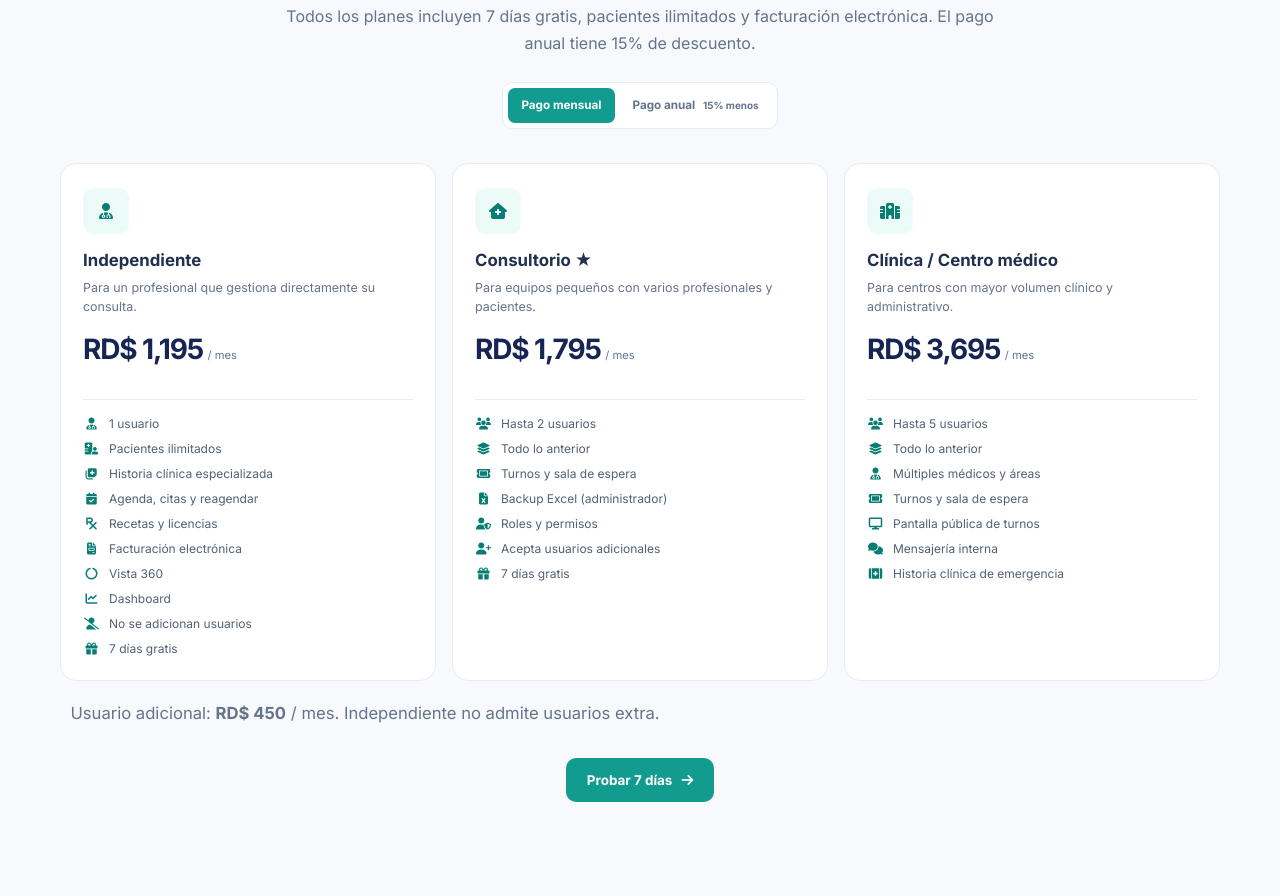
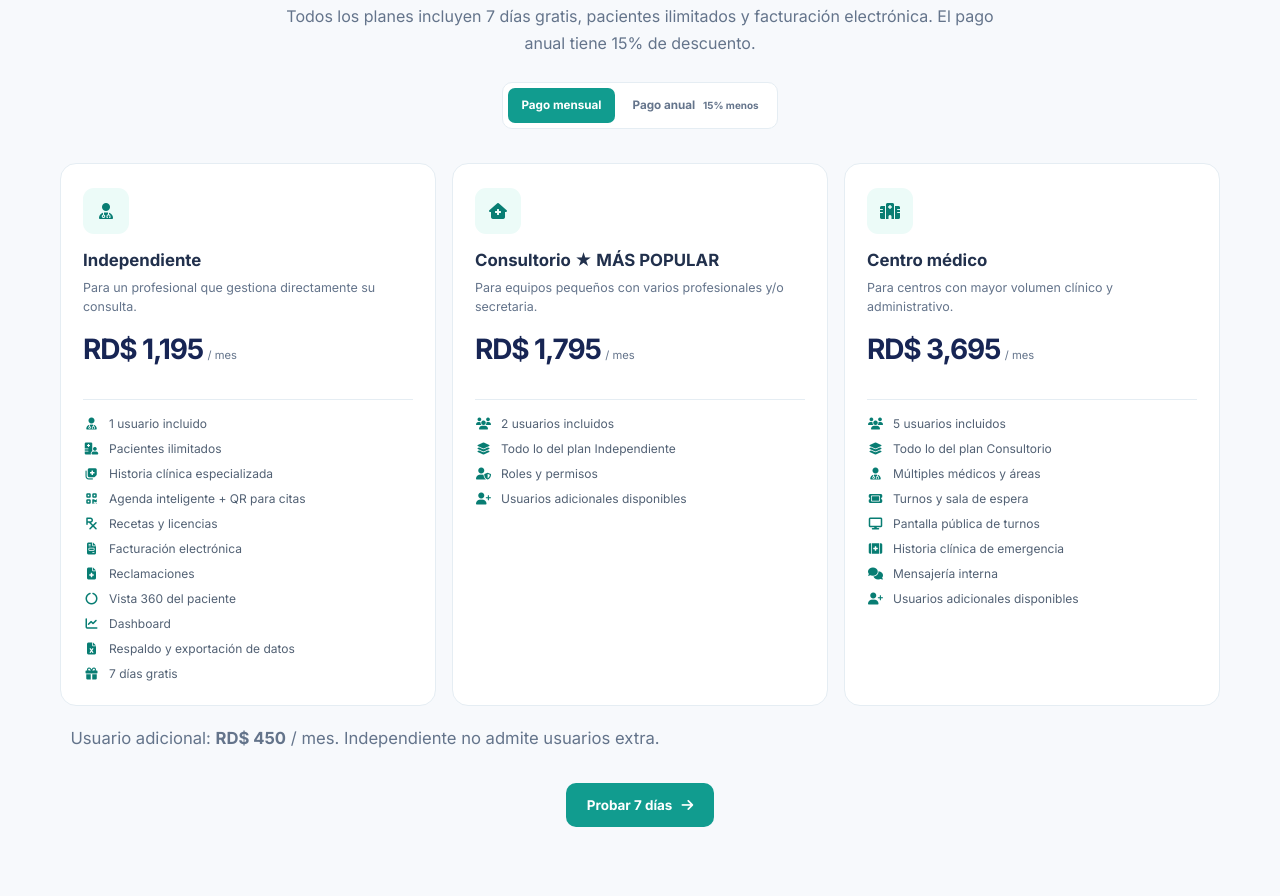
Before and after one commit to draramirezr/Facturacion-Medica, a Flask app: page / in a window 1280 px wide. Shown: the part 1905-2801 px from the top of the page. Run offline with Flask 3, Linux system fonts and the light colour scheme; some libraries are stand-ins or nearby versions.

Commit message:
fix: alinear beneficios de planes y renombrar a Centro médico.
La home y el alta muestran las listas de cada plan y el nombre corto Centro médico.

```diff
--- a/templates/admin/empresas/form.html
+++ b/templates/admin/empresas/form.html
@@ -259,7 +259,7 @@
                             Consultorio (hasta 2 usuarios)
                         </option>
                         <option value="empresarial" {{ 'selected' if empresa and empresa['plan'] == 'empresarial' else '' }}>
-                            Clínica / Centro médico (hasta 5 usuarios)
+                            Centro médico (hasta 5 usuarios)
                         </option>
                     </select>
                 </div>
--- a/templates/admin/plataforma/alta.html
+++ b/templates/admin/plataforma/alta.html
@@ -18,7 +18,7 @@
             <select class="form-select" id="plan" name="plan">
                 <option value="basico" {{ 'selected' if empresa.plan=='basico' }}>Independiente · RD$ 1,195 / mes · 1 usuario</option>
                 <option value="profesional" {{ 'selected' if empresa.plan=='profesional' }}>Consultorio · RD$ 1,795 / mes · 2 usuarios</option>
-                <option value="empresarial" {{ 'selected' if empresa.plan=='empresarial' }}>Clínica / Centro médico · RD$ 3,695 / mes · 5 usuarios</option>
+                <option value="empresarial" {{ 'selected' if empresa.plan=='empresarial' }}>Centro médico · RD$ 3,695 / mes · 5 usuarios</option>
             </select>
         </div>
         <div class="mb-3">
--- a/templates/admin/plataforma/factura_form.html
+++ b/templates/admin/plataforma/factura_form.html
@@ -41,7 +41,7 @@
                 <select class="form-select" id="plan" name="plan">
                     <option value="basico" {{ 'selected' if valores.plan=='basico' }}>Independiente · RD$ 1,195</option>
                     <option value="profesional" {{ 'selected' if valores.plan=='profesional' }}>Consultorio · RD$ 1,795</option>
-                    <option value="empresarial" {{ 'selected' if valores.plan=='empresarial' }}>Clínica / Centro médico · RD$ 3,695</option>
+                    <option value="empresarial" {{ 'selected' if valores.plan=='empresarial' }}>Centro médico · RD$ 3,695</option>
                 </select>
             </div>
             <div class="col-md-4">
--- a/templates/inicio.html
+++ b/templates/inicio.html
@@ -363,46 +363,45 @@
                         <p>Para un profesional que gestiona directamente su consulta.</p>
                         <div class="plan-price" data-monthly="RD$ 1,195" data-annual="RD$ 1,016"><strong>RD$ 1,195</strong> <span>/ mes</span><div class="annual-detail">RD$ 12,189 facturados anualmente</div></div>
                         <ul class="plan-limits">
-                            <li><i class="fas fa-user-doctor"></i>1 usuario</li>
+                            <li><i class="fas fa-user-doctor"></i>1 usuario incluido</li>
                             <li><i class="fas fa-hospital-user"></i>Pacientes ilimitados</li>
                             <li><i class="fas fa-notes-medical"></i>Historia clínica especializada</li>
-                            <li><i class="fas fa-calendar-check"></i>Agenda, citas y reagendar</li>
+                            <li><i class="fas fa-qrcode"></i>Agenda inteligente + QR para citas</li>
                             <li><i class="fas fa-prescription"></i>Recetas y licencias</li>
                             <li><i class="fas fa-file-invoice"></i>Facturación electrónica</li>
-                            <li><i class="fas fa-circle-notch"></i>Vista 360</li>
+                            <li><i class="fas fa-file-medical"></i>Reclamaciones</li>
+                            <li><i class="fas fa-circle-notch"></i>Vista 360 del paciente</li>
                             <li><i class="fas fa-chart-line"></i>Dashboard</li>
-                            <li><i class="fas fa-user-slash"></i>No se adicionan usuarios</li>
+                            <li><i class="fas fa-file-excel"></i>Respaldo y exportación de datos</li>
                             <li><i class="fas fa-gift"></i>7 días gratis</li>
                         </ul>
                     </article>
                     <article class="plan-option">
                         <div class="plan-option-icon"><i class="fas fa-house-medical"></i></div>
-                        <h3>Consultorio ★</h3>
-                        <p>Para equipos pequeños con varios profesionales y pacientes.</p>
+                        <h3>Consultorio ★ MÁS POPULAR</h3>
+                        <p>Para equipos pequeños con varios profesionales y/o secretaria.</p>
                         <div class="plan-price" data-monthly="RD$ 1,795" data-annual="RD$ 1,526"><strong>RD$ 1,795</strong> <span>/ mes</span><div class="annual-detail">RD$ 18,309 facturados anualmente</div></div>
                         <ul class="plan-limits">
-                            <li><i class="fas fa-users"></i>Hasta 2 usuarios</li>
-                            <li><i class="fas fa-layer-group"></i>Todo lo anterior</li>
-                            <li><i class="fas fa-ticket"></i>Turnos y sala de espera</li>
-                            <li><i class="fas fa-file-excel"></i>Backup Excel (administrador)</li>
+                            <li><i class="fas fa-users"></i>2 usuarios incluidos</li>
+                            <li><i class="fas fa-layer-group"></i>Todo lo del plan Independiente</li>
                             <li><i class="fas fa-user-shield"></i>Roles y permisos</li>
-                            <li><i class="fas fa-user-plus"></i>Acepta usuarios adicionales</li>
-                            <li><i class="fas fa-gift"></i>7 días gratis</li>
+                            <li><i class="fas fa-user-plus"></i>Usuarios adicionales disponibles</li>
                         </ul>
                     </article>
                     <article class="plan-option">
                         <div class="plan-option-icon"><i class="fas fa-hospital"></i></div>
-                        <h3>Clínica / Centro médico</h3>
+                        <h3>Centro médico</h3>
                         <p>Para centros con mayor volumen clínico y administrativo.</p>
                         <div class="plan-price" data-monthly="RD$ 3,695" data-annual="RD$ 3,141"><strong>RD$ 3,695</strong> <span>/ mes</span><div class="annual-detail">RD$ 37,689 facturados anualmente</div></div>
                         <ul class="plan-limits">
-                            <li><i class="fas fa-users"></i>Hasta 5 usuarios</li>
-                            <li><i class="fas fa-layer-group"></i>Todo lo anterior</li>
+                            <li><i class="fas fa-users"></i>5 usuarios incluidos</li>
+                            <li><i class="fas fa-layer-group"></i>Todo lo del plan Consultorio</li>
                             <li><i class="fas fa-user-doctor"></i>Múltiples médicos y áreas</li>
                             <li><i class="fas fa-ticket"></i>Turnos y sala de espera</li>
                             <li><i class="fas fa-display"></i>Pantalla pública de turnos</li>
+                            <li><i class="fas fa-kit-medical"></i>Historia clínica de emergencia</li>
                             <li><i class="fas fa-comments"></i>Mensajería interna</li>
-                            <li><i class="fas fa-kit-medical"></i>Historia clínica de emergencia</li>
+                            <li><i class="fas fa-user-plus"></i>Usuarios adicionales disponibles</li>
                         </ul>
                     </article>
                 </div>
```
